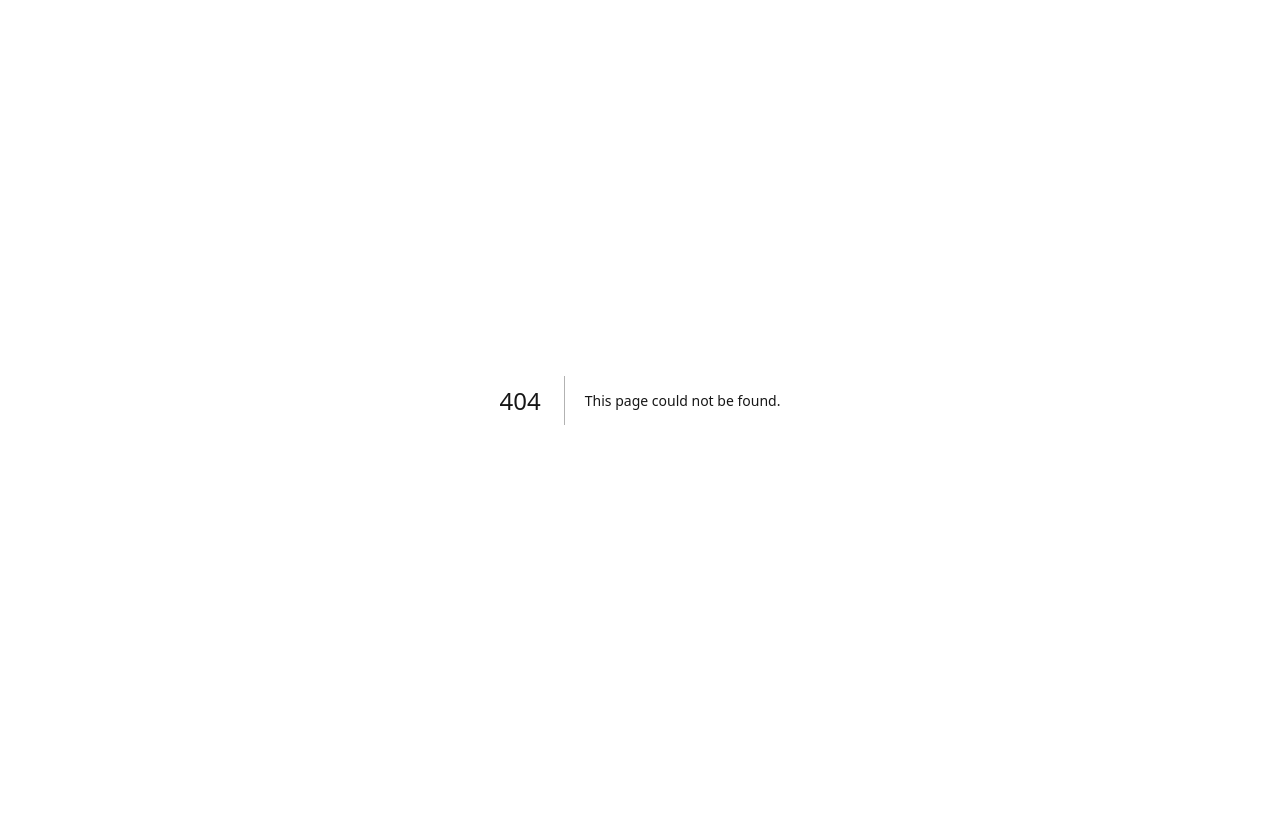
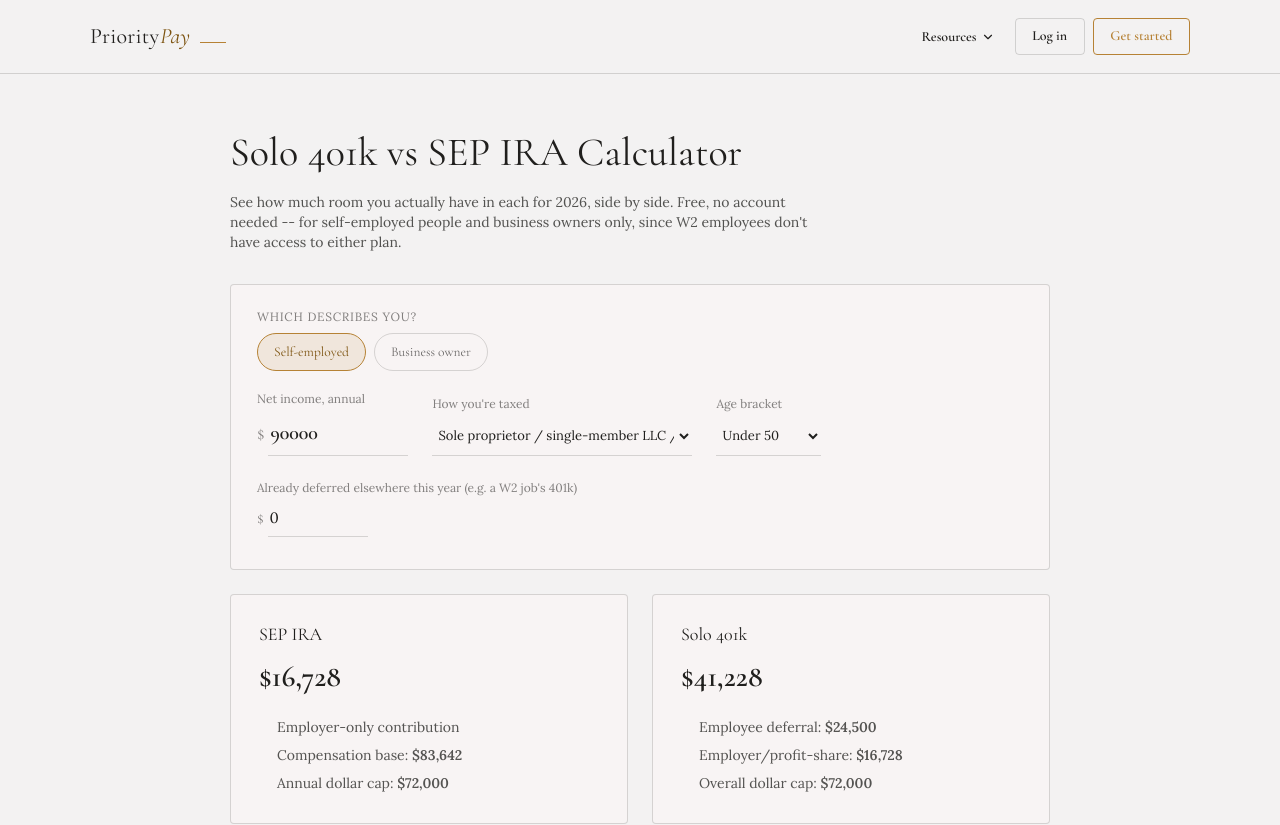
Before and after one commit to meganmahoney123/prioritypay-simple, a Next.js app: page /calculators/retirementcalculator in a window 1280 px wide. Before the commit this address had no page. Shown: the top 825 px of the page. Before the commit the page ends 800 px from the top, so only its background shows below. Built offline with nearby package versions, Linux system fonts and the light colour scheme.

Commit message:
Add Solo 401k vs SEP IRA public calculator (self-employed/business-owner only)

```diff
--- /dev/null
+++ b/app/calculators/retirementcalculator/RetirementCalculatorPublicClient.js
@@ -0,0 +1,167 @@
+"use client";
+
+import { useMemo, useState } from "react";
+import { useRouter } from "next/navigation";
+import { ArrowRight } from "lucide-react";
+import PublicHeader from "@/components/PublicHeader";
+import PersonaToggle from "@/components/PersonaToggle";
+import { Card, PrimaryButton, currency } from "@/components/ui";
+import { LEDGER_TOKENS, ledgerInputStyle, ledgerSelectStyle } from "@/lib/ledgerTheme";
+import { calculateSepIra, calculateSolo401k, AGE_BRACKETS, BUSINESS_TYPES } from "@/lib/retirementCalculator";
+
+// Solo 401k / SEP IRA access requires self-employment or business income --
+// a W2-only employee simply isn't eligible for either plan, so unlike the
+// other calculators this one only ever shows two persona options.
+const PERSONAS = [
+  { value: "self_employed", label: "Self-employed" },
+  { value: "business_owner", label: "Business owner" },
+];
+
+export default function RetirementCalculatorPublicClient() {
+  const router = useRouter();
+  const [persona, setPersona] = useState("self_employed");
+  const [businessType, setBusinessType] = useState(BUSINESS_TYPES[0].value);
+  const [netIncome, setNetIncome] = useState(90000);
+  const [ageBracket, setAgeBracket] = useState("under50");
+  const [otherPlanDeferralYTD, setOtherPlanDeferralYTD] = useState(0);
+
+  const handlePersonaChange = (p) => {
+    setPersona(p);
+    setBusinessType(p === "business_owner" ? "corp" : "self_employed");
+  };
+
+  const sep = useMemo(() => calculateSepIra({ netIncome, businessType }), [netIncome, businessType]);
+  const solo401k = useMemo(
+    () => calculateSolo401k({ netIncome, businessType, ageBracket, otherPlanDeferralYTD }),
+    [netIncome, businessType, ageBracket, otherPlanDeferralYTD]
+  );
+
+  return (
+    <div style={LEDGER_TOKENS}>
+      <PublicHeader />
+      <div style={{ maxWidth: 900, margin: "0 auto", padding: "48px clamp(18px, 4vw, 40px) 80px" }}>
+        <h1 style={{ fontFamily: "var(--font-heading)", fontSize: "clamp(30px, 4vw, 40px)", fontWeight: 400, margin: "0 0 10px" }}>
+          Solo 401k vs SEP IRA Calculator
+        </h1>
+        <p className="text-sm" style={{ maxWidth: 600, color: "color-mix(in srgb, var(--color-text) 76%, transparent)", margin: "0 0 32px" }}>
+          See how much room you actually have in each for 2026, side by side. Free, no account needed -- for
+          self-employed people and business owners only, since W2 employees don't have access to either plan.
+        </p>
+
+        <Card style={{ padding: "24px 26px", marginBottom: 24 }}>
+          <PersonaToggle value={persona} onChange={handlePersonaChange} options={PERSONAS} />
+
+          <div className="flex gap-6 flex-wrap items-end mb-2">
+            <label className="text-xs flex flex-col gap-1" style={{ color: "color-mix(in srgb, var(--color-text) 55%, transparent)" }}>
+              Net income, annual
+              <span style={{ display: "flex", alignItems: "baseline", gap: 4 }}>
+                <span style={{ fontFamily: "var(--font-heading)", fontSize: 18, color: "color-mix(in srgb, var(--color-text) 55%, transparent)" }}>$</span>
+                <input
+                  type="number"
+                  min={0}
+                  step={1000}
+                  value={netIncome}
+                  onChange={(e) => setNetIncome(Math.max(0, Number(e.target.value) || 0))}
+                  style={ledgerInputStyle({ fontFamily: "var(--font-heading)", fontSize: 20, fontWeight: 600, width: 140 })}
+                />
+              </span>
+            </label>
+
+            <label className="text-xs flex flex-col gap-1" style={{ maxWidth: 260, color: "color-mix(in srgb, var(--color-text) 55%, transparent)" }}>
+              How you're taxed
+              <select value={businessType} onChange={(e) => setBusinessType(e.target.value)} style={ledgerSelectStyle({ fontSize: 13 })}>
+                {BUSINESS_TYPES.map((b) => (
+                  <option key={b.value} value={b.value}>
+                    {b.label}
+                  </option>
+                ))}
+              </select>
+            </label>
+
+            <label className="text-xs flex flex-col gap-1" style={{ color: "color-mix(in srgb, var(--color-text) 55%, transparent)" }}>
+              Age bracket
+              <select value={ageBracket} onChange={(e) => setAgeBracket(e.target.value)} style={ledgerSelectStyle({ fontSize: 13 })}>
+                {AGE_BRACKETS.map((a) => (
+                  <option key={a.value} value={a.value}>
+                    {a.label}
+                  </option>
+                ))}
+              </select>
+            </label>
+
+            <label className="text-xs flex flex-col gap-1" style={{ color: "color-mix(in srgb, var(--color-text) 55%, transparent)" }}>
+              Already deferred elsewhere this year (e.g. a W2 job's 401k)
+              <span style={{ display: "flex", alignItems: "baseline", gap: 4 }}>
+                <span style={{ fontFamily: "var(--font-heading)", fontSize: 16, color: "color-mix(in srgb, var(--color-text) 55%, transparent)" }}>$</span>
+                <input
+                  type="number"
+                  min={0}
+                  step={500}
+                  value={otherPlanDeferralYTD}
+                  onChange={(e) => setOtherPlanDeferralYTD(Math.max(0, Number(e.target.value) || 0))}
+                  style={ledgerInputStyle({ fontSize: 15, width: 100 })}
+                />
+              </span>
+            </label>
+          </div>
+        </Card>
+
+        <div className="grid gap-6" style={{ gridTemplateColumns: "repeat(auto-fit, minmax(320px, 1fr))" }}>
+          <Card style={{ padding: "26px 28px" }}>
+            <span style={{ fontFamily: "var(--font-heading)", fontSize: 18, display: "block", marginBottom: 6 }}>SEP IRA</span>
+            <span style={{ fontFamily: "var(--font-heading)", fontSize: 30, fontWeight: 600, display: "block", marginBottom: 14 }}>
+              {currency(sep.contribution)}
+            </span>
+            <ul style={{ fontSize: 14, lineHeight: 2, margin: 0, paddingLeft: 18, color: "color-mix(in srgb, var(--color-text) 76%, transparent)" }}>
+              <li>Employer-only contribution</li>
+              <li>Compensation base: <strong>{currency(sep.compensation)}</strong></li>
+              <li>Annual dollar cap: <strong>{currency(sep.cap)}</strong></li>
+            </ul>
+            {sep.cappedByAnnualLimit && (
+              <p className="text-xs mt-3" style={{ color: "var(--color-accent-700)" }}>
+                Capped by the annual dollar limit -- the uncapped 20-25% formula would allow {currency(sep.uncappedContribution)}.
+              </p>
+            )}
+          </Card>
+
+          <Card style={{ padding: "26px 28px" }}>
+            <span style={{ fontFamily: "var(--font-heading)", fontSize: 18, display: "block", marginBottom: 6 }}>Solo 401k</span>
+            <span style={{ fontFamily: "var(--font-heading)", fontSize: 30, fontWeight: 600, display: "block", marginBottom: 14 }}>
+              {currency(solo401k.total)}
+            </span>
+            <ul style={{ fontSize: 14, lineHeight: 2, margin: 0, paddingLeft: 18, color: "color-mix(in srgb, var(--color-text) 76%, transparent)" }}>
+              <li>Employee deferral: <strong>{currency(solo401k.employeeDeferral)}</strong></li>
+              <li>Employer/profit-share: <strong>{currency(solo401k.employerContribution)}</strong></li>
+              <li>Overall dollar cap: <strong>{currency(solo401k.cap)}</strong></li>
+            </ul>
+            {solo401k.cappedByAnnualLimit && (
+              <p className="text-xs mt-3" style={{ color: "var(--color-accent-700)" }}>
+                Capped by the overall annual limit.
+              </p>
+            )}
+          </Card>
+        </div>
+
+        <p className="text-sm mt-6" style={{ color: "color-mix(in srgb, var(--color-text) 76%, transparent)" }}>
+          {solo401k.total > sep.contribution
+            ? `A Solo 401k gives you ${currency(solo401k.total - sep.contribution)} more room here, mainly because of the separate employee deferral on top of the employer share.`
+            : `These come out close to even at this income -- a SEP IRA is simpler to administer if you'd rather skip the extra paperwork a Solo 401k needs.`}
+        </p>
+
+        <Card style={{ display: "flex", alignItems: "center", justifyContent: "space-between", gap: 16, flexWrap: "wrap", padding: "18px 22px", margin: "24px 0 20px" }}>
+          <p className="text-sm m-0" style={{ color: "color-mix(in srgb, var(--color-text) 76%, transparent)" }}>
+            Want this contributed automatically every time you get paid?
+          </p>
+          <PrimaryButton onClick={() => router.push("/signup")}>
+            Get started free <ArrowRight size={14} />
+          </PrimaryButton>
+        </Card>
+
+        <p className="text-xs" style={{ color: "color-mix(in srgb, var(--color-text) 45%, transparent)" }}>
+          Estimate only, based on 2026 IRS limits -- not tax advice. Actual eligible contributions depend on plan
+          documents and other real-world details a real accountant should confirm.
+        </p>
+      </div>
+    </div>
+  );
+}
--- /dev/null
+++ b/app/calculators/retirementcalculator/page.js
@@ -0,0 +1,11 @@
+import RetirementCalculatorPublicClient from "./RetirementCalculatorPublicClient";
+
+export const metadata = {
+  title: "Free Solo 401k vs SEP IRA Calculator | PriorityPay",
+  description:
+    "See exactly how much you can contribute to a Solo 401k vs a SEP IRA based on your 2026 self-employment or business income -- compared side by side. Free, no account needed.",
+};
+
+export default function RetirementCalculatorPage() {
+  return <RetirementCalculatorPublicClient />;
+}
--- a/components/PublicHeader.js
+++ b/components/PublicHeader.js
@@ -16,6 +16,7 @@ const RESOURCES = [
   { href: "/calculators/taxestimator", label: "Tax Estimator" },
   { href: "/calculators/emergencyfund", label: "Emergency Fund" },
   { href: "/calculators/debtpayoff", label: "Debt Payoff" },
+  { href: "/calculators/retirementcalculator", label: "Solo 401k vs SEP IRA" },
 ];
 
 export default function PublicHeader() {
```
